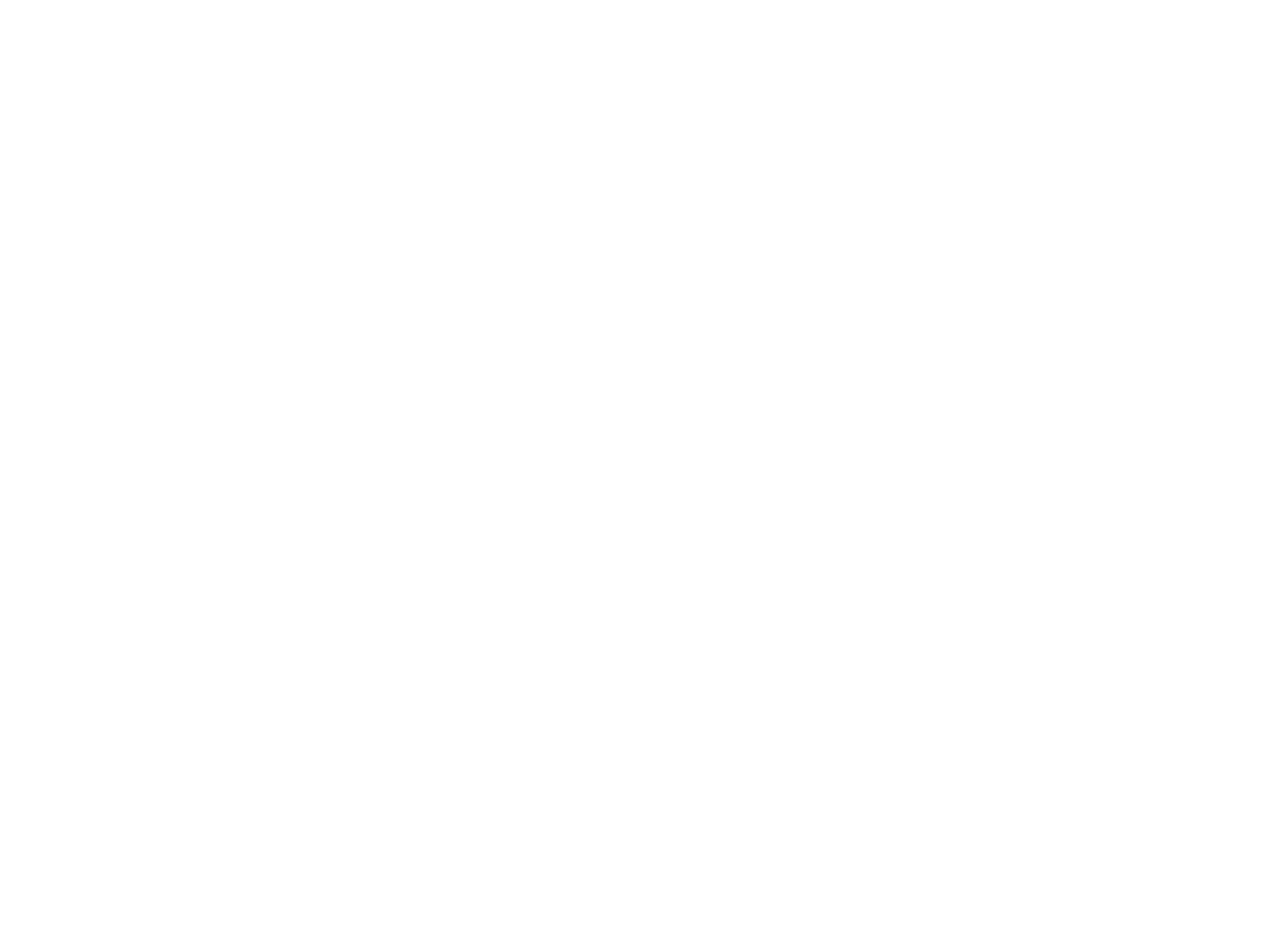
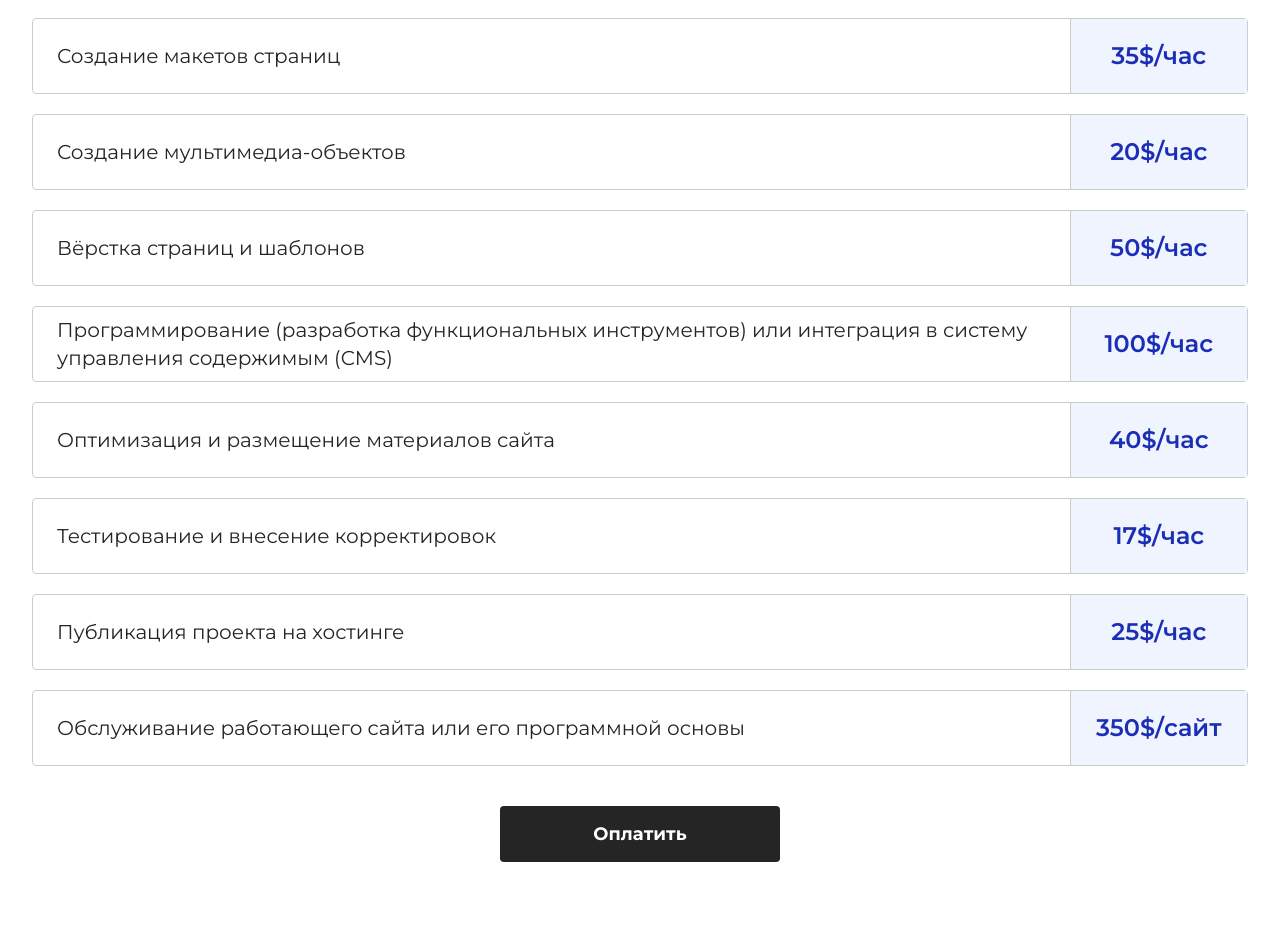
Before and after one commit to SoftRyzen-internship/askolok-website-development, a Next.js app: page / in a window 1280 px wide. Shown: the part 2952-3892 px from the top of the page. Before the commit the page ends 2737 px from the top, so only its background shows below. Built offline with nearby package versions, Linux system fonts and the light colour scheme.

Commit message:
add service section

```diff
--- /dev/null
+++ b/components/common/ServiceCard/ServiceCard.props.ts
@@ -0,0 +1,5 @@
+export interface IServiceCardProps {
+  service: string;
+  price: string;
+  className?: string;
+}
--- /dev/null
+++ b/components/common/ServiceCard/ServiceCard.tsx
@@ -0,0 +1,18 @@
+import { FC } from 'react';
+
+import { IServiceCardProps } from './ServiceCard.props';
+
+const ServiceCard: FC<IServiceCardProps> = ({ service, price, className }) => {
+  return (
+    <li className={`flex rounded border-[1px] border-[#ccc] md:h-[72px] xl:h-[76px] ${className}`}>
+      <p className="flex w-4/5 text-left items-center border-r-[1px] border-[#ccc] px-2 text-sm text-black md:px-3 md:text-base xl:w-[85.47%] xl:px-6 xl:text-xl xl:text-blackBg smOnly:py-4 ">
+        {service}
+      </p>
+      <p className="flex w-1/5 items-center justify-center bg-blueBg px-1 text-center text-base font-semibold text-[#1B2EB6] md:text-xl xl:w-[14.53%] xl:text-2xl">
+        {price}
+      </p>
+    </li>
+  );
+};
+
+export default ServiceCard;
--- a/layout/Layout/Layout.tsx
+++ b/layout/Layout/Layout.tsx
@@ -17,7 +17,7 @@
         />
       </Head>
       <Header />
-      <div className=" flex h-full min-h-screen flex-col">
+      <div className="flex flex-col h-full min-h-screen ">
         <main className="flex-grow">
           {children}
           <Toaster
--- a/page-components/AdvantagesSection/AdvantagesSection.tsx
+++ b/page-components/AdvantagesSection/AdvantagesSection.tsx
@@ -12,7 +12,7 @@
         <h2 className="text-center text-2xl font-bold text-black md:text-[32px] md:leading-[1.125] xl:text-5xl xl:leading-tight xl:text-blackBg">
           Преимущества
         </h2>
-        <ul className="mt-6 flex flex-col gap-6 md:flex-row md:flex-wrap md:justify-center md:gap-8">
+        <ul className="flex flex-col gap-6 mt-6 md:flex-row md:flex-wrap md:justify-center md:gap-8">
           {advantages.map(({ iconUrl, alt, title, description, color }) => (
             <AdvantageCard
               key={title}
--- /dev/null
+++ b/page-components/ServiceSection/ServiceSection.tsx
@@ -0,0 +1,32 @@
+import { FC } from 'react';
+
+import ServiceCard from '@/components/common/ServiceCard/ServiceCard';
+import Title from '@/components/typography/Title/Title';
+
+import { services } from '@/public/materials/services';
+import Link from 'next/link';
+
+const ServiceSection: FC = () => {
+  return (
+    <section>
+      <div className="container py-10 text-center md:py-[60px] xl:pb-20 xl:pt-[76px]">
+        <Title tag="h2">Услуги и цены</Title>
+        <ul className="mt-6 flex flex-col gap-2 md:mt-10 md:gap-3 xl:mt-[60px] xl:gap-5">
+          {services.map(({ service, price }) => (
+            <ServiceCard key={service} service={service} price={price} />
+          ))}
+        </ul>
+        <Link
+          href="#"
+          target="_blank"
+          rel="noopener noreferrer nofollow"
+          className="relative z-[1] mt-6 inline-block min-w-[280px] rounded bg-blackBg px-5 py-[14px] text-lg font-bold text-white before:absolute before:inset-0 before:z-[-1] before:rounded before:bg-gradient-to-br before:from-blueDark before:to-blueLight before:opacity-0 before:transition-opacity before:duration-300 before:content-[''] hover:before:opacity-100 focus:before:opacity-100 md:mt-10"
+        >
+          Оплатить
+        </Link>
+      </div>
+    </section>
+  );
+};
+
+export default ServiceSection;
--- a/pages/index.tsx
+++ b/pages/index.tsx
@@ -3,6 +3,7 @@
 import AdvantagesSection from '@/page-components/AdvantagesSection/AdvantagesSection';
 import RequestSection from '@/page-components/RequestSection/RequestSection';
 import StagesOfWorkSection from '@/page-components/StagesOfWorkSection/StagesOfWorkSection';
+import ServiceSection from '@/page-components/ServiceSection/ServiceSection';
 
 export default function Home() {
   return (
@@ -11,6 +12,7 @@
       <AdvantagesSection />
       <StagesOfWorkSection />
       <RequestSection />
+      <ServiceSection/>
     </Layout>
   );
 }
--- /dev/null
+++ b/public/materials/services.ts
@@ -0,0 +1,59 @@
+import { IServiceCardProps } from '@/components/common/ServiceCard/ServiceCard.props';
+
+export const services: IServiceCardProps[] = [
+  {
+    service:
+      'Проектирование сайта (сбор и анализ требований, разработка технического задания, проектирование интерфейсов)',
+    price: '15$/час',
+  },
+  {
+    service:
+      'Разработка креативной концепции сайта',
+    price: '30$/час',
+  },
+  {
+    service:
+      'Создание дизайн-концепции сайта',
+    price: '50$/час',
+  },
+  {
+    service:
+      'Создание макетов страниц',
+    price: '35$/час',
+  },
+  {
+    service:
+      'Создание мультимедиа-объектов',
+    price: '20$/час',
+  },
+  {
+    service:
+      'Вёрстка страниц и шаблонов',
+    price: '50$/час',
+  },
+  {
+    service:
+      'Программирование (разработка функциональных инструментов) или интеграция в систему управления содержимым (CMS)',
+    price: '100$/час',
+  },
+  {
+    service:
+      'Оптимизация и размещение материалов сайта',
+    price: '40$/час',
+  },
+  {
+    service:
+      'Тестирование и внесение корректировок',
+    price: '17$/час',
+  },
+  {
+    service:
+      'Публикация проекта на хостинге',
+    price: '25$/час',
+  },
+  {
+    service:
+      'Обслуживание работающего сайта или его программной основы',
+    price: '350$/сайт',
+  },
+];
```
